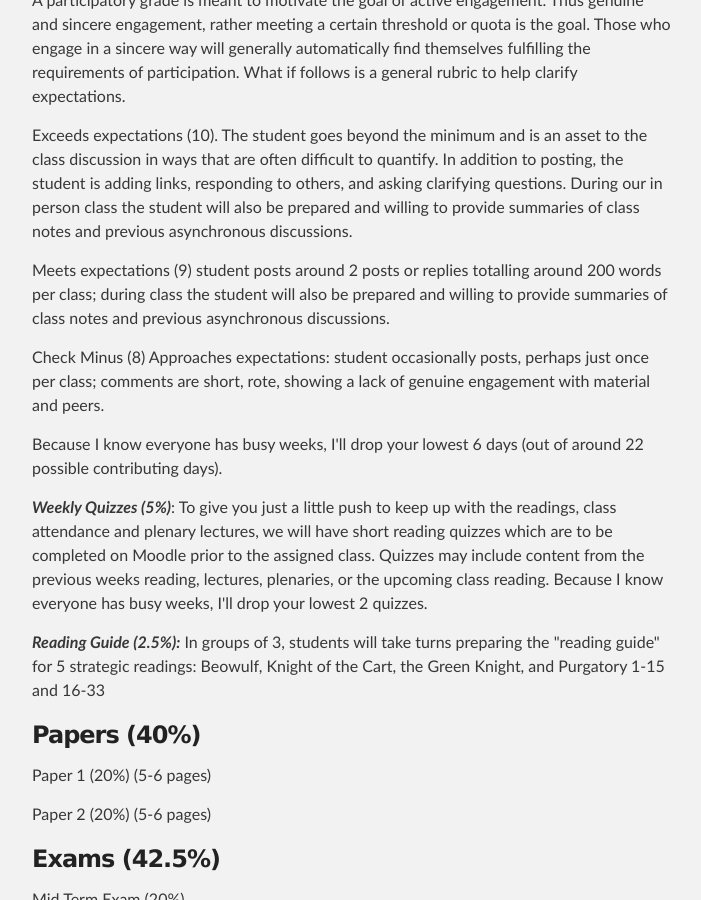
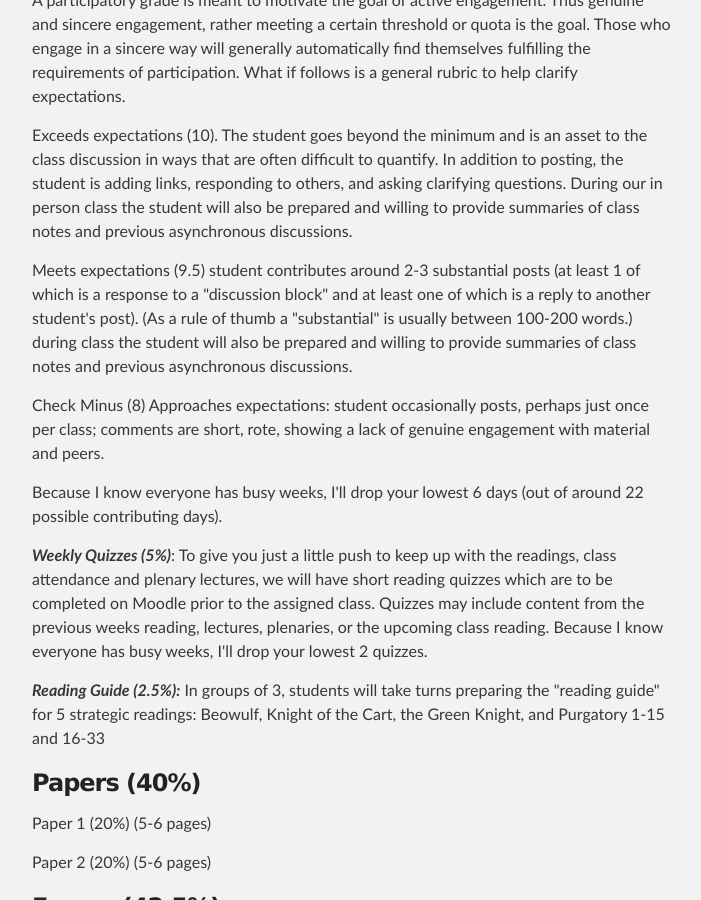
Before and after one commit to jeffreycwitt/jeffreycwitt.github.io, a Jekyll site: the page built from teaching/MedievalWorld.html, in a window 1280 px wide and 900 px high, scrolled down 2177 px. Shown: the whole window, without its empty margins (288-989 px from the left). Built offline with Jekyll 4.4.1, drawn with Linux system fonts in a browser that asks for light colours; some of the changed text lies outside the part shown.

Commit message:
syllabus update

```diff
--- a/teaching/MedievalWorld.html
+++ b/teaching/MedievalWorld.html
@@ -145,8 +145,10 @@ title:  Medieval World
                </p>
 
             <p>
-               Meets expectations (9)  student posts around 2 posts or replies totalling around 200
-               words per class;
+               Meets expectations (9.5) student contributes around 2-3 substantial posts (at least
+               1 of which is a response to a "discussion block" and at least one of which is a reply
+               to another student's post).
+               (As a rule of thumb a "substantial" is usually between 100-200 words.)
                during class the student will also be prepared and willing
                to provide summaries of class notes and previous asynchronous discussions.
                </p>
```
Also changed, not shown: other parts of teaching/MedievalWorld.html (+1 -1 lines).
